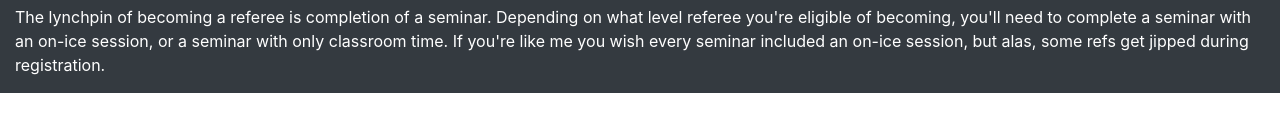
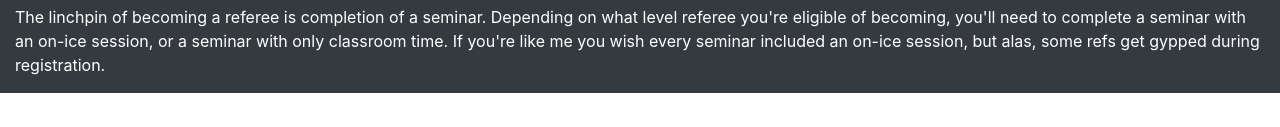
Before and after one commit to alanvardy/referee-source, a plain HTML site: page seminars.html in a window 1280 px wide. Shown: the part 408-535 px from the top of the page. Drawn offline with nearby package versions, Linux system fonts and the light colour scheme.

Commit message:
Fix spelling mistakes

```diff
--- a/seminars.html
+++ b/seminars.html
@@ -19,7 +19,7 @@
     <!-- Brand -->
     <a class="navbar-brand" href="index.html">The Referee-source</a>
 
-    <!-- Toggler/collapsibe Button -->
+    <!-- Toggler/collapsible Button -->
     <button class="navbar-toggler" type="button" data-toggle="collapse" data-target="#collapsibleNavbar">
       <span class="navbar-toggler-icon"></span>
     </button>
@@ -76,10 +76,10 @@
 
       <div class="col-12 bg-dark text-white ">
         <h1 class="display-4">all about seminars</h1>
-        <p>The lynchpin of becoming a referee is completion of a seminar. Depending on what level referee you're
+        <p>The linchpin of becoming a referee is completion of a seminar. Depending on what level referee you're
           eligible of becoming, you'll need to complete a seminar with an on-ice session, or a seminar with only
           classroom time. If you're like me you wish every seminar included an on-ice session, but alas, some refs get
-          jipped during registration.</p>
+          gypped during registration.</p>
       </div>
 
     </div>
```
